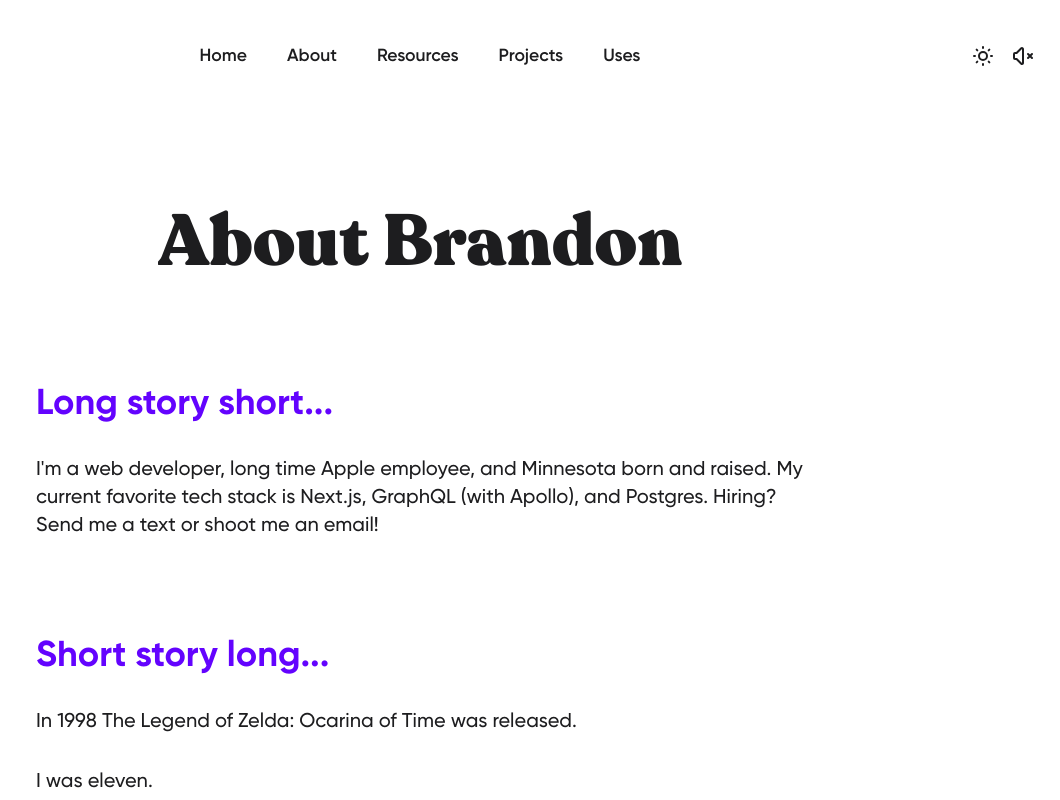
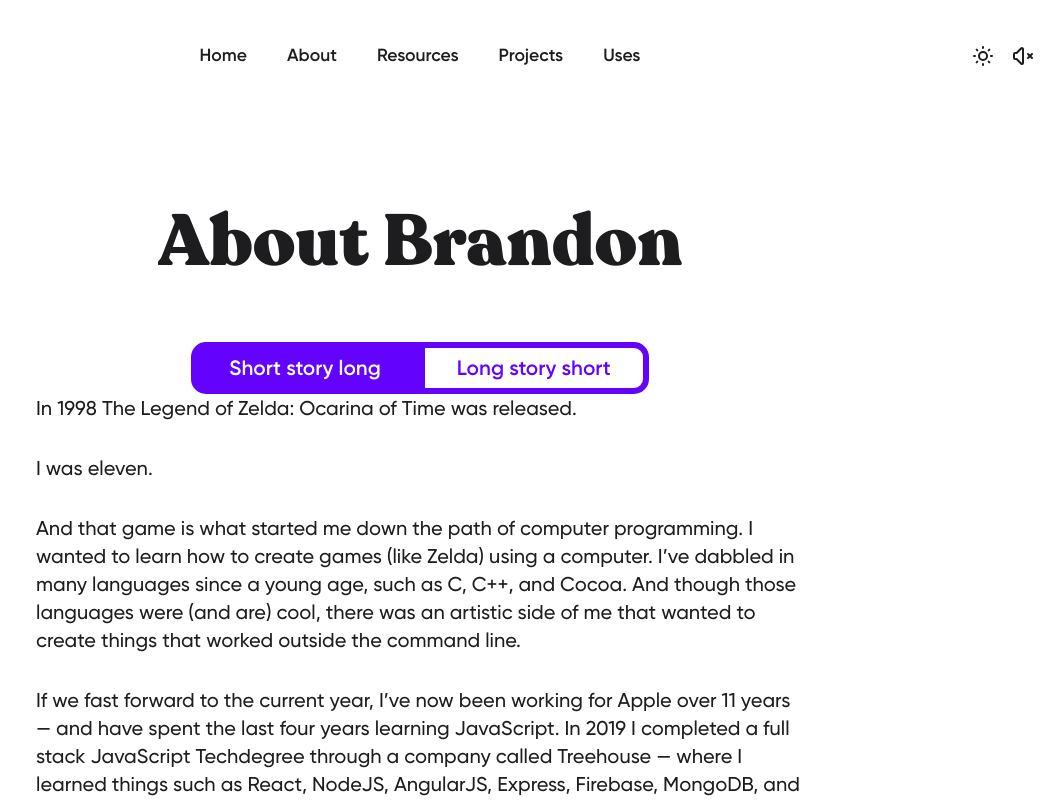
Before and after one commit to brandonleichty/personal-website-nextjs, a Next.js app: page /about in a window 1280 px wide. Shown: the top 800 px of the page, without its empty margins (220-1280 px from the left). Built offline with nearby package versions, Linux system fonts and the light colour scheme; no server answers.

Commit message:
add toggle for about me length (long story short vs short story long)

```diff
--- /dev/null
+++ b/components/AboutMeButton.js
@@ -0,0 +1,25 @@
+import React from "react";
+
+export default function AboutMeButton(props) {
+  const { longStory, setLongStory } = props;
+  return (
+    <div>
+      <button
+        className={`${
+          longStory ? "story-button-active" : null
+        } short-story-long-button`}
+        onClick={() => setLongStory(!longStory)}
+      >
+        Short story long
+      </button>
+      <button
+        className={`${
+          longStory ? null : "story-button-active"
+        } long-story-short-button`}
+        onClick={() => setLongStory(!longStory)}
+      >
+        Long story short
+      </button>
+    </div>
+  );
+}
--- a/pages/about.js
+++ b/pages/about.js
@@ -1,8 +1,12 @@
 import React from "react";
 import Head from "next/head";
 import Image from "next/image";
+import AboutMeButton from "../components/AboutMeButton";
+import { useState } from "react";
 
 export default function About() {
+  const [longStory, setLongStory] = useState(true);
+
   return (
     <>
       <Head>
@@ -11,38 +15,43 @@ export default function About() {
       <main className="max-w-3xl mx-auto font-medium">
         <div className="heading about">
           <h1>About Brandon</h1>
+          <AboutMeButton longStory={longStory} setLongStory={setLongStory} />
           <section className="text-lg sm:text-xl">
-            <h3 className="mb-8 mt-10 text-4xl font-bold text-purple dark:text-baby-blue">
-              Long story short...
-            </h3>
+            {longStory ? (
+              <>
                 <p>
-              I'm a web developer, long time Apple employee, and Minnesota born and raised.
-              My current favorite tech stack is Next.js, GraphQL (with Apollo), and Postgres.
-              Hiring? Send me a text or shoot me an email!
+                  In 1998 The Legend of Zelda: Ocarina of Time was released.
                 </p>
-            <h3 className="mb-8 mt-16 text-4xl font-bold text-purple dark:text-baby-blue">
-              Short story long...
-            </h3>
-            <p>In 1998 The Legend of Zelda: Ocarina of Time was released.</p>
 
                 <p>I was eleven.</p>
 
                 <p>
                   And that game is what started me down the path of computer
-              programming. I wanted to learn how to create games (like Zelda)
-              using a computer. I’ve dabbled in many languages since a young
-              age, such as C, C++, and Cocoa. And though those languages were
-              (and are) cool, there was an artistic side of me that wanted to
-              create things that worked outside the command line.
+                  programming. I wanted to learn how to create games (like
+                  Zelda) using a computer. I’ve dabbled in many languages since
+                  a young age, such as C, C++, and Cocoa. And though those
+                  languages were (and are) cool, there was an artistic side of
+                  me that wanted to create things that worked outside the
+                  command line.
                 </p>
 
                 <p>
-              If we fast forward to the current year, I’ve now been working for
-              Apple over 11 years — and have spent the last four years learning
-              JavaScript. In 2019 I completed a full stack JavaScript Techdegree
-              through a company called Treehouse — where I learned things such
-              as React, NodeJS, AngularJS, Express, Firebase, MongoDB, and more.
+                  If we fast forward to the current year, I’ve now been working
+                  for Apple over 11 years — and have spent the last four years
+                  learning JavaScript. In 2019 I completed a full stack
+                  JavaScript Techdegree through a company called Treehouse —
+                  where I learned things such as React, NodeJS, AngularJS,
+                  Express, Firebase, MongoDB, and more.
                 </p>
+              </>
+            ) : (
+              <p>
+                I'm a web developer, long time Apple employee, and Minnesota
+                born and raised. My current favorite tech stack is Next.js,
+                GraphQL (with Apollo), and Postgres. Hiring? Send me a text or
+                shoot me an email!
+              </p>
+            )}
           </section>
         </div>
       </main>
--- a/styles/globals.css
+++ b/styles/globals.css
@@ -437,4 +437,29 @@ html.dark .formkit-input  {
   font-size: 1.8rem;
 }
 
+.long-story-short-button {
+  background: white;
+  padding: 0.25rem 2rem;
+  font-size: 1.3rem;
+  font-weight: 600;
+  border-radius: 0px 15px 15px 0px;
+  border: solid 6px #6303fe;
+  color: #6303fe;
+}
+
+.short-story-long-button {
+  background: white;
+  color: #6303fe;
+  padding: 0.25rem 2rem;
+  font-size: 1.3rem;
+  font-weight: 600;
+  border-radius: 15px 0 0 15px;
+  border: solid 6px #6303fe;
+}
+
+.story-button-active {
+  background: #6303fe;
+  color: white;
+}
+
 @tailwind utilities;
```
Lines whose indentation alone changed are shown as unchanged.
